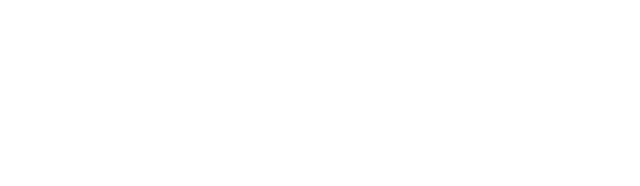
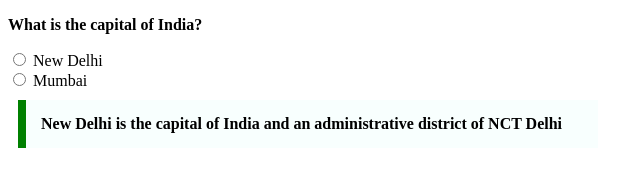
Before and after one commit to acciojob/trivia-sudheer2144, a website: page main.html in a window 1280 px wide. Shown: the whole page, without its empty margins (0-640 px from the left). Drawn offline with Linux system fonts and the light colour scheme.

Commit message:
created a submission

```diff
--- a/main.html
+++ b/main.html
@@ -11,6 +11,16 @@
     <script type="text/javascript" src="./script.js">
 </script>
 
+	<div>
+		<p><b>What is the capital of India?</b></p>
+		<input type="radio" name="city" id="delhi">
+		<label for="delhi">New Delhi</label>
+		<br>
+		<input type="radio" name="city" id="mumbai">
+		<label for="mumbai">Mumbai</label>
+		<p class="answer">New Delhi is the capital of India and an administrative district of NCT Delhi</p>
+	</div>
+
 </body>
 
 </html>
--- a/styles.css
+++ b/styles.css
@@ -1,2 +1,12 @@
 
 /* Your CSS Code here. */
+div {
+	max-width:600px;
+}
+.answer {
+	margin:10px;
+	padding:15px;
+	border-left:8px solid green;
+	background-color:#f8fffe;
+	font-weight:bold;
+}
```
